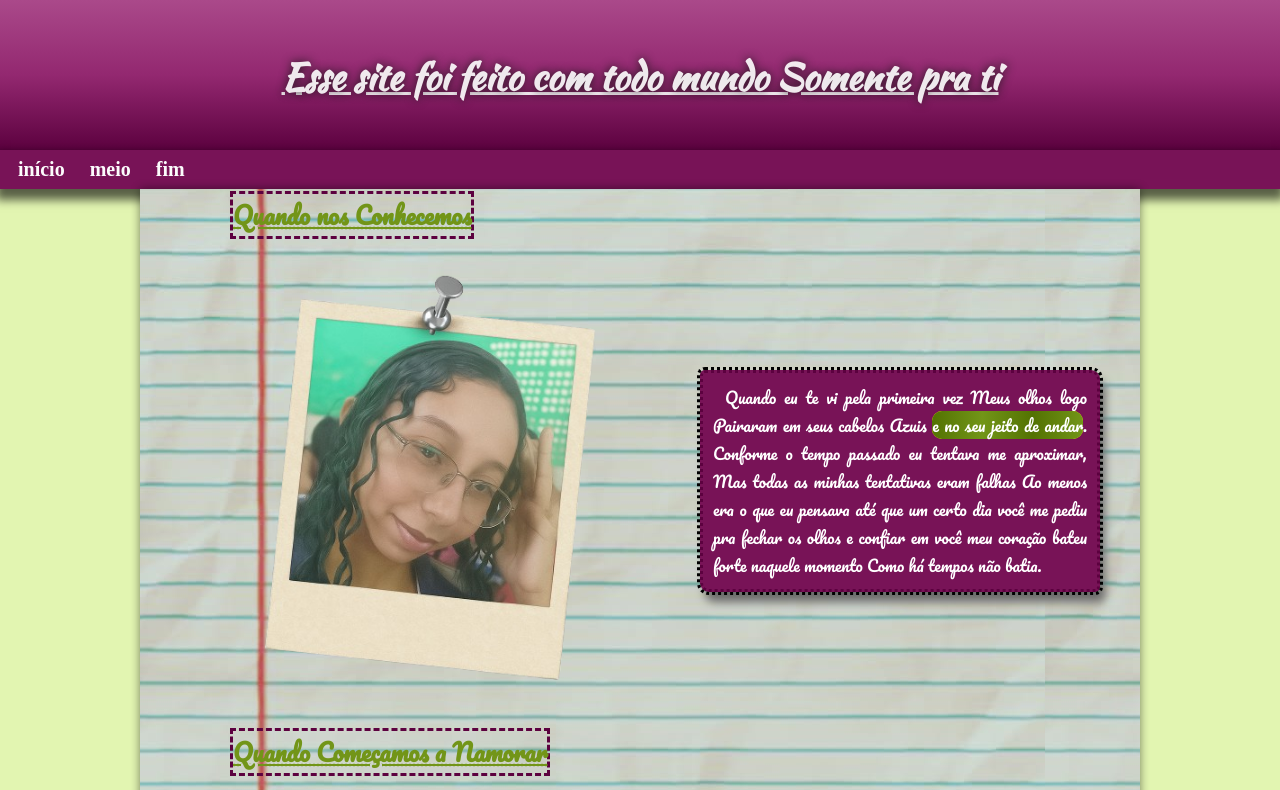
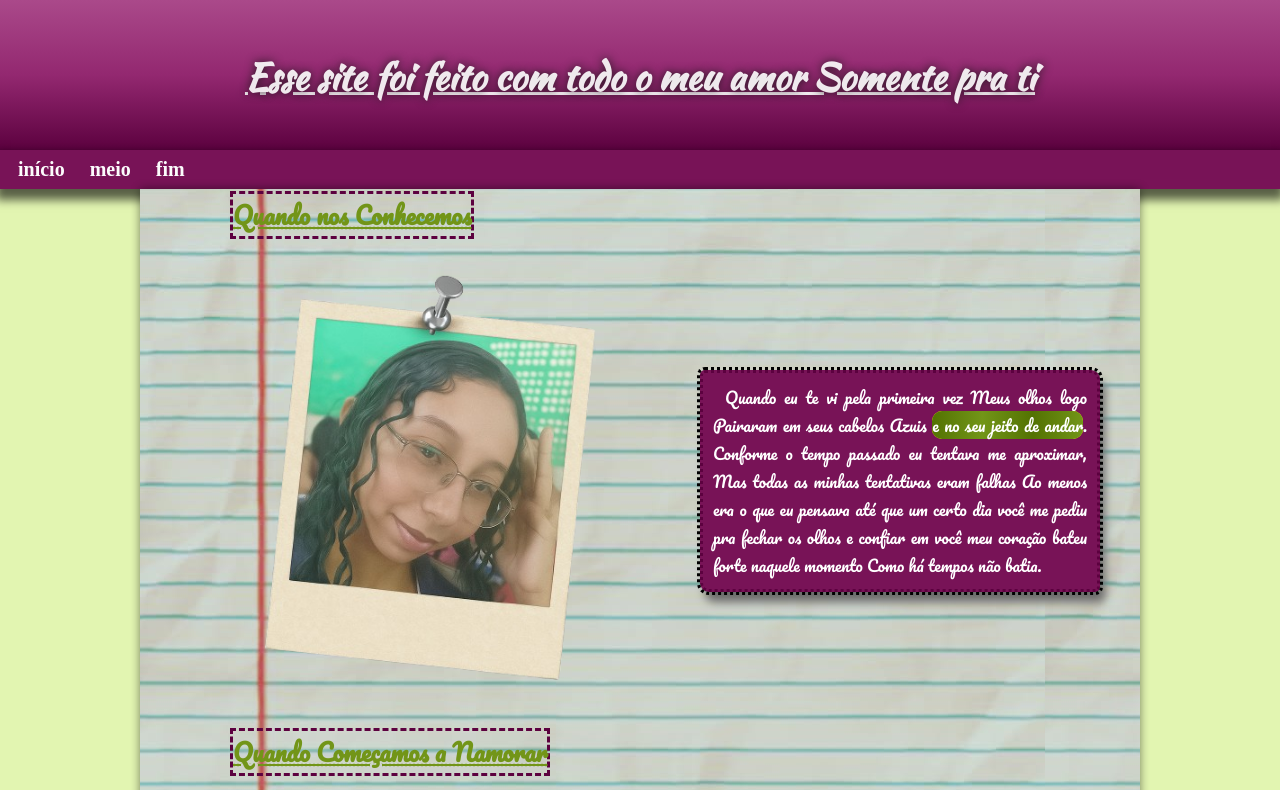
Before and after one commit to Guilherme580/nosso-lbum, a plain HTML site: page index.html in a window 1280 px wide. Shown: the top 790 px of the page. Drawn offline with Linux system fonts and the light colour scheme.

Commit message:
Update index.html

```diff
--- a/index.html
+++ b/index.html
@@ -10,7 +10,7 @@
 </head>
 <body>
     <header>
-        <h1 id="centro">Esse site foi feito com todo mundo Somente pra ti</h1>
+        <h1 id="centro">Esse site foi feito com todo o meu amor Somente pra ti</h1>
     </header>
     <nav>
         <a href="#" target="_self">início</a>
@@ -50,8 +50,4 @@
         <p id="rodape">Esse Site Foi Feito Com Todo o Meu Amor</p>
     </footer>
 </body>
-</html>Site Foi Feito Com Todo o Meu Amor</p>
-    </footer>
-</body>
-
 </html>
```
